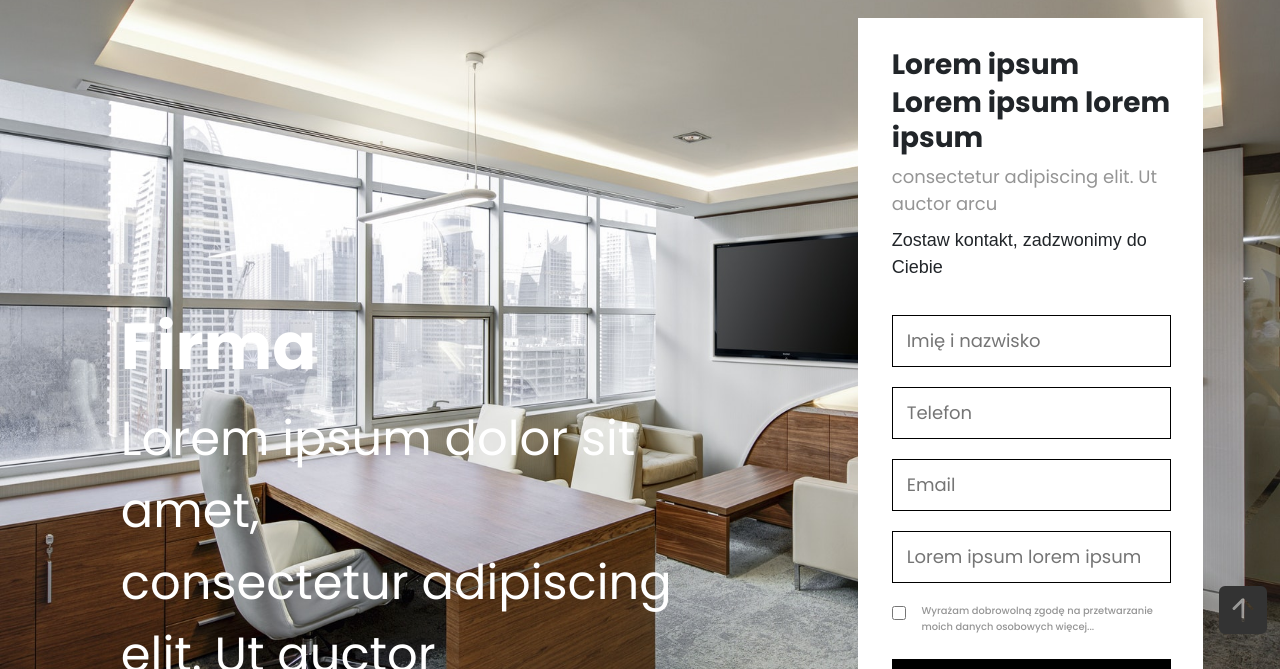
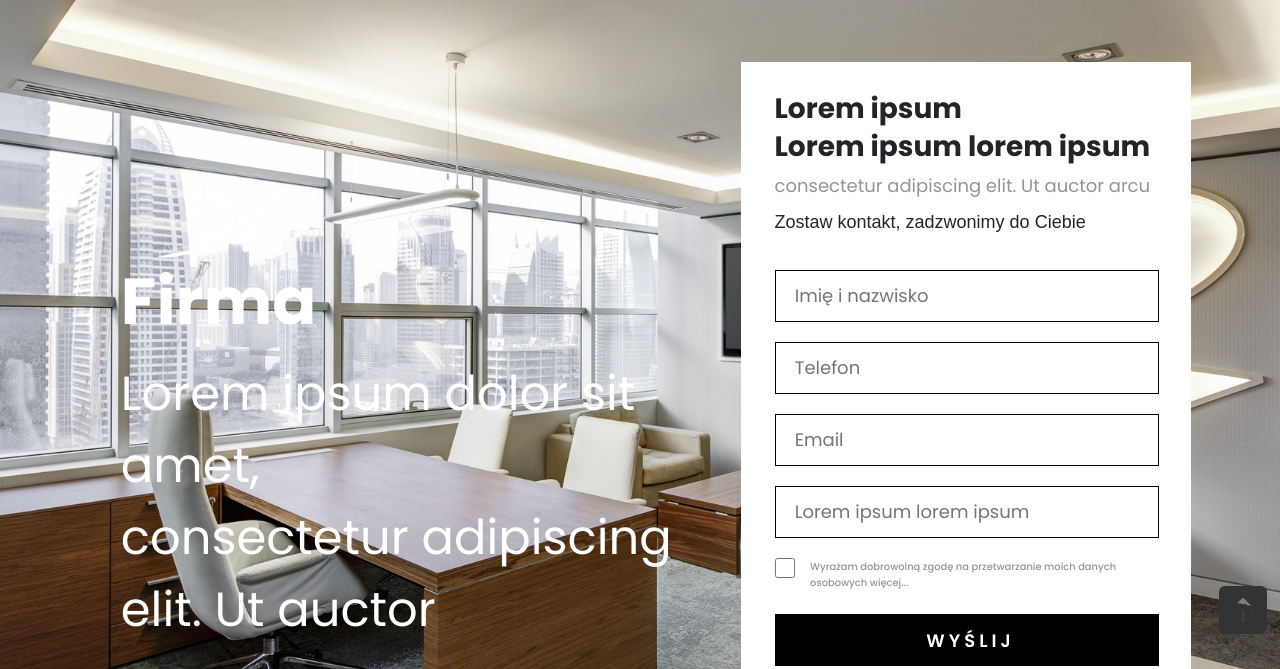
Before and after one commit to maksbrzezinski/OfficeSite, a Gatsby site: page / in a window 1280 px wide. Shown: the part 117-786 px from the top of the page. Built offline with nearby package versions, Linux system fonts and the light colour scheme; Gatsby itself is replaced by a stand-in of ours.

Commit message:
Form adjustments

```diff
--- a/src/components/Hero.jsx
+++ b/src/components/Hero.jsx
@@ -145,6 +145,7 @@
     img {
         min-height: 953px;
         min-width: 100%;
+        object-fit: cover;
     }
 
     .carousel .slide {
@@ -241,7 +242,7 @@
     flex-direction: row;
     background-color: #fff;
     max-width: 449px;
-    min-width: 345px;
+    min-width: 450px;
     height: auto;
     min-height: 638px;
     padding: 34px;
@@ -325,6 +326,22 @@
             padding-left: 8px;
         }
     }
+
+    @media (max-width: 1300px) {
+        margin-left: 0%;
+    }
+
+    @media (max-width: 1200px) {
+        margin-left: -20%;
+    }
+
+    @media (max-width: 1120px) {
+        margin-left: -35%;
+    }
+
+    @media (max-width: 991px) {
+        margin-left: 8%;
+    }
 `
 
 const ArrowUp = styled.div`
```
Also changed, not shown: src/components/styles/GlobalStyles.jsx (renamed from src/components/styles/GlobalStyles.js).
